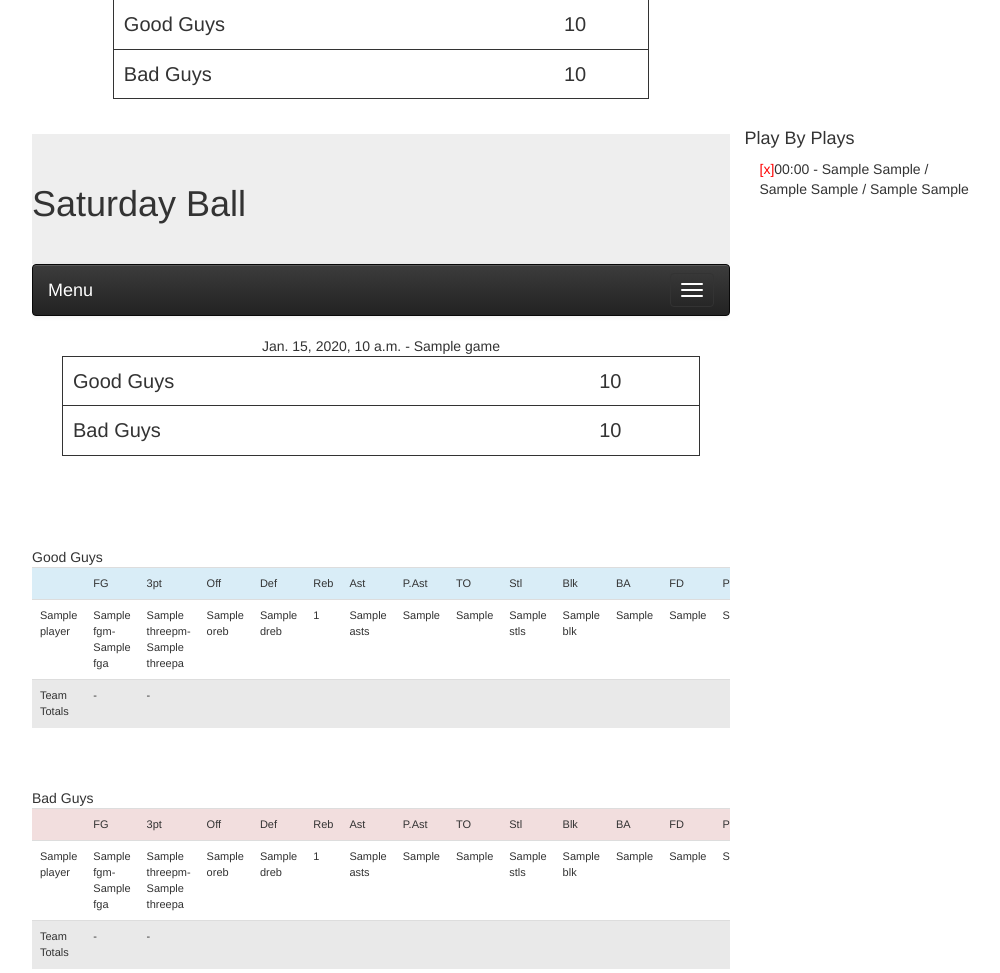
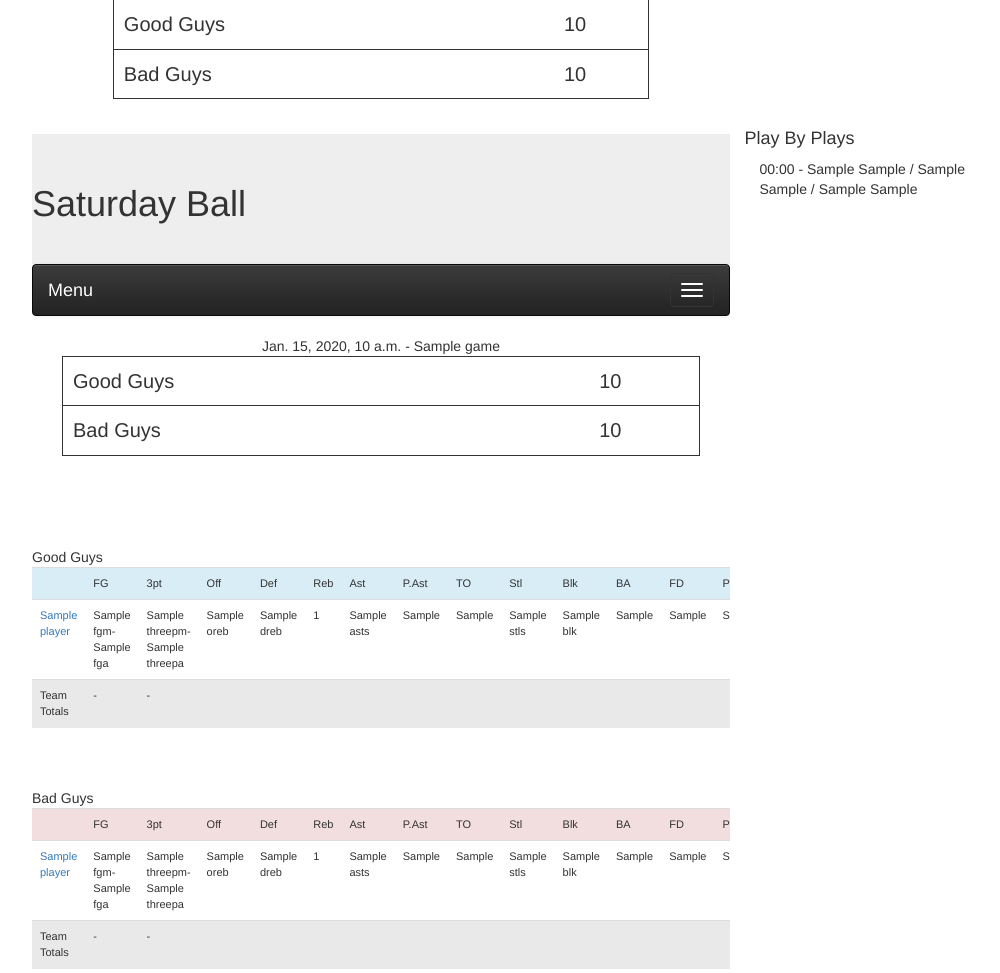
Before and after one commit to adelprete/Pickup-Basketball-Stats, a Django app: template basketball/templates/game_box_score.html in a window 1280 px wide. Shown: the part 288-1261 px from the top of the page, without its empty margins (153-1153 px from the left). Run offline with Django 3.2, Linux system fonts and the light colour scheme; the template is opened without the code that fills it: most values are stand-ins (such as "Sample title", 1, 10 or a date in 2020); parts of the project's set-up code (start-up, migrations or seed data) failed here and were passed over; some libraries are stand-ins or nearby versions.

Commit message:
put play deletion behind superuser logged in

```diff
--- a/basketball/templates/base.html
+++ b/basketball/templates/base.html
@@ -55,7 +55,7 @@
 	</div>
 	{% endblock %}
 
-	<div class="container">
+	<div class="container" style="margin-bottom:100px;">
 	{% block body %}
 		{% for key,value in group_list.items %}
 			<h3>{{ key }}</h3>
--- a/basketball/templates/box_score.html
+++ b/basketball/templates/box_score.html
@@ -19,7 +19,7 @@
 	</tr>
 	{% for line in statlines %}
 		<tr>
-			<td>{{ line.player.get_full_name }}</td>
+			<td><a href="{{ line.player.get_absolute_url }}">{{ line.player.get_full_name }}</a></td>
 			<td>{{ line.fgm }}-{{ line.fga }}</td>
 			<td>{{ line.threepm }}-{{ line.threepa }}</td>
 			<td>{{ line.oreb }}</td>
--- a/basketball/templates/game_box_score.html
+++ b/basketball/templates/game_box_score.html
@@ -73,8 +73,10 @@
 			{% endif %}
 			{% if playbyplays %}
 				{% for play in playbyplays %}
-
-				<a href="{% url 'delete_play' play.id %}" style="block:inline;color:red;">[x]</a>{{ play.time|time:"i:s" }} - {{ play.get_primary_play_display }} {{ play.primary_player }}
+					{% if request.user.is_superuser %}
+						<a href="{% url 'delete_play' play.id %}" style="block:inline;color:red;">[x]</a>
+					{% endif %}
+					{{ play.time|time:"i:s" }} - {{ play.get_primary_play_display }} {{ play.primary_player }}
 					{% if play.secondary_play %}
 						/ {{ play.get_secondary_play_display }} {{ play.secondary_player }}
 					{% endif %}
```
Also changed, not shown: 1 other file.
